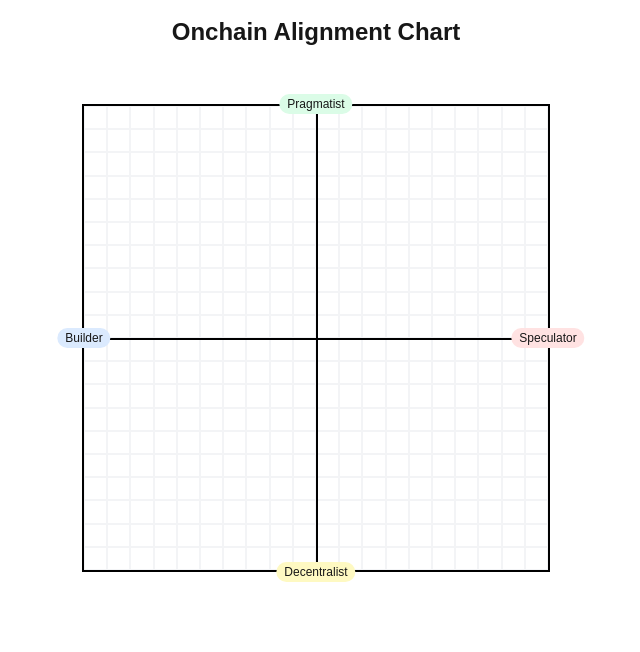
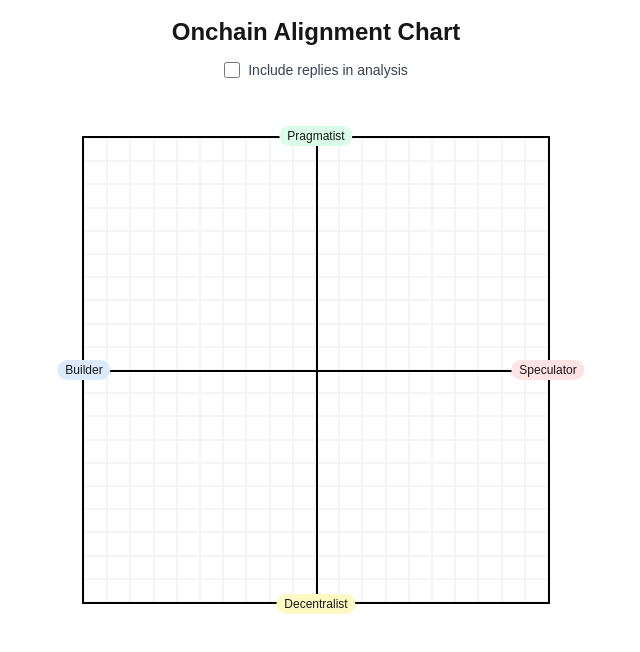
Before and after one commit to jc4p/crypto-alignment-frame, a Next.js app: page / in a window 1280 px wide. Shown: the top 652 px of the page, without its empty margins (324-964 px from the left). Built offline with nearby package versions, Linux system fonts and the light colour scheme.

Commit message:
Include replies option

```diff
--- a/src/components/AlignmentChart.jsx
+++ b/src/components/AlignmentChart.jsx
@@ -21,6 +21,7 @@ export default function AlignmentChart() {
   const [loadingFriends, setLoadingFriends] = useState(false);
   const [showFriends, setShowFriends] = useState(false);
   const [friendsError, setFriendsError] = useState(null);
+  const [includeReplies, setIncludeReplies] = useState(false);
 
   useEffect(() => {
     const fetchCasts = async () => {
@@ -45,7 +46,7 @@ export default function AlignmentChart() {
           console.log('Not in a frame or ready already called', e);
         }
 
-        const response = await fetch(`/api/analyze-profile?fid=${window.userFid}&limit=150&include_replies=false`);
+        const response = await fetch(`/api/analyze-profile?fid=${window.userFid}&limit=150&include_replies=${includeReplies}`);
         const data = await response.json();
 
         if (data.error) {
@@ -375,6 +376,21 @@ export default function AlignmentChart() {
     }
   };
 
+  // Reset analysis to allow changing include replies option
+  const resetAnalysis = () => {
+    setHasAnalyzed(false);
+    setAnalysis(null);
+    setUserInfo(null);
+    setShareResult(null);
+    setShareSuccess(false);
+    setMintStatus(null);
+    setMintTxHash(null);
+    setMintTokenId(null);
+    setFriends([]);
+    setShowFriends(false);
+    setIncludeReplies(true);
+  };
+
   // Full-screen loading overlay
   if (loading) {
     return (
@@ -403,6 +419,40 @@ export default function AlignmentChart() {
             <span className="font-medium">
               {userInfo.displayName || userInfo.username || 'Anonymous User'}
             </span>
+          </div>
+        )}
+
+        {/* Include Replies Checkbox - Only show when not already analyzed */}
+        {!hasAnalyzed && !loading && (
+          <div className="flex items-center justify-center mt-3">
+            <label className="inline-flex items-center cursor-pointer">
+              <input
+                type="checkbox"
+                className="form-checkbox h-4 w-4 text-purple-600 rounded"
+                checked={includeReplies}
+                onChange={() => setIncludeReplies(!includeReplies)}
+              />
+              <span className="ml-2 text-sm text-gray-700">Include replies in analysis</span>
+            </label>
+          </div>
+        )}
+
+        {/* Analysis options display when analysis is complete */}
+        {hasAnalyzed && analysis && (
+          <div className="mt-2 flex flex-col items-center">
+            {includeReplies && (
+              <div className="text-xs text-gray-600 italic mt-1 mb-2">
+                Analysis includes replies
+              </div>
+            )}
+            {!includeReplies && (
+              <button
+                onClick={resetAnalysis}
+                className="text-xs px-2 py-1 text-blue-600 hover:text-blue 700 underline"
+              >
+                Try again including replies
+              </button>
+            )}
           </div>
         )}
 
```
